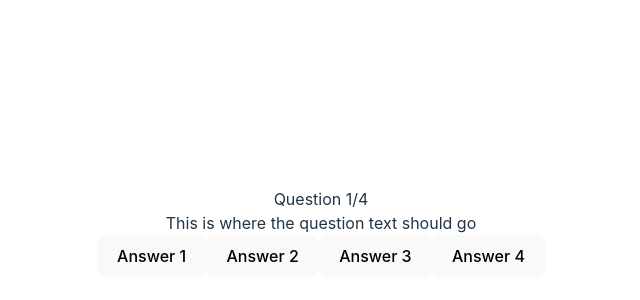
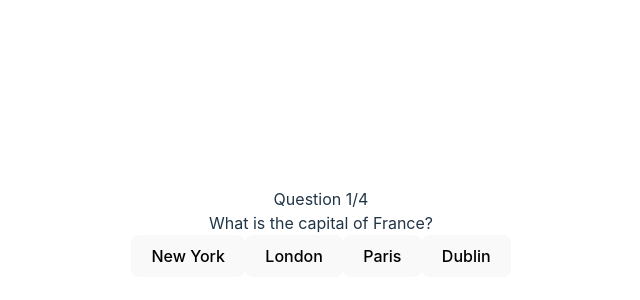
Before and after one commit to destineevaldivia/trivia-app-w8, a React (Vite) app in the folder client/: page / in a window 1280 px wide. Shown: the part 168-468 px from the top of the page, without its empty margins (319-959 px from the left). Built offline with nearby package versions, Linux system fonts and the light colour scheme.

Commit message:
added dynamic questions and alert for end of quiz

```diff
--- a/client/src/App.jsx
+++ b/client/src/App.jsx
@@ -41,6 +41,17 @@ function App() {
 		},
 	];
 
+    const [currentQuestion, setCurrentQuestion] = useState(0);
+
+    const handleAnswerOptionClick = (answerOption) => {
+      const nextQuestion = currentQuestion + 1;
+        if (nextQuestion < questions.length){
+          setCurrentQuestion(nextQuestion);
+      } else {
+          alert('you reached the end of the quiz');
+      }
+      setCurrentQuestion(nextQuestion);
+    }
 
   return (
 		<div className='app'>
@@ -54,13 +65,12 @@ function App() {
 						<div className='question-count'>
 							<span>Question 1</span>/{questions.length}
 						</div>
-						<div className='question-text'>This is where the question text should go</div>
+						<div className='question-text'>{questions[currentQuestion].questionText}</div>
 					</div>
 					<div className='answer-section'>
-						<button>Answer 1</button>
-						<button>Answer 2</button>
-						<button>Answer 3</button>
-						<button>Answer 4</button>
+            {questions[currentQuestion].answerOptions.map((answerOption, index) => (
+              <button onClick={() => handleAnswerOptionClick()}>{answerOption.answerText}</button>
+            ))}
 					</div>
 				</>
 			)}
```
Also changed, not shown: 1 other file (tests, documents, lock files or other folders).
